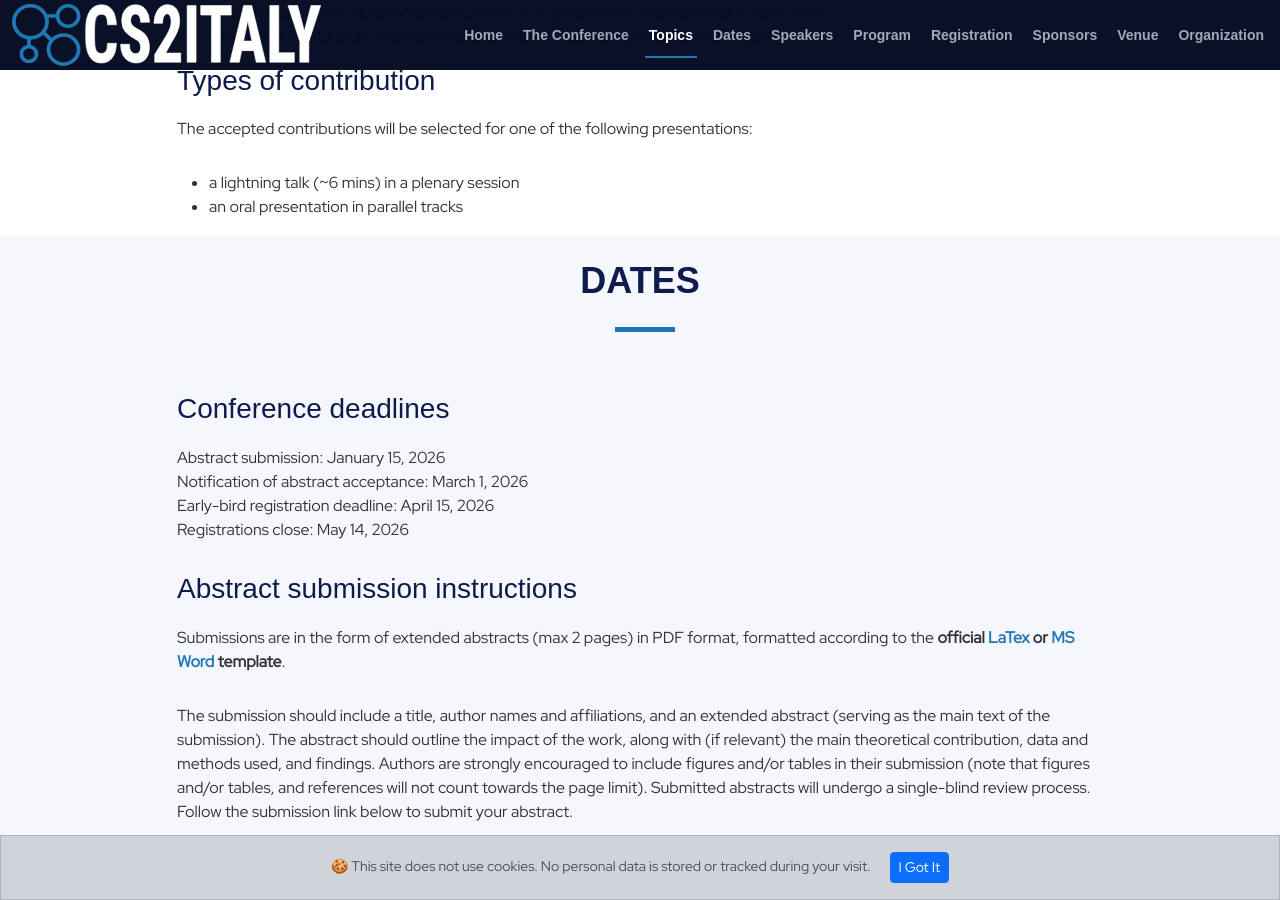
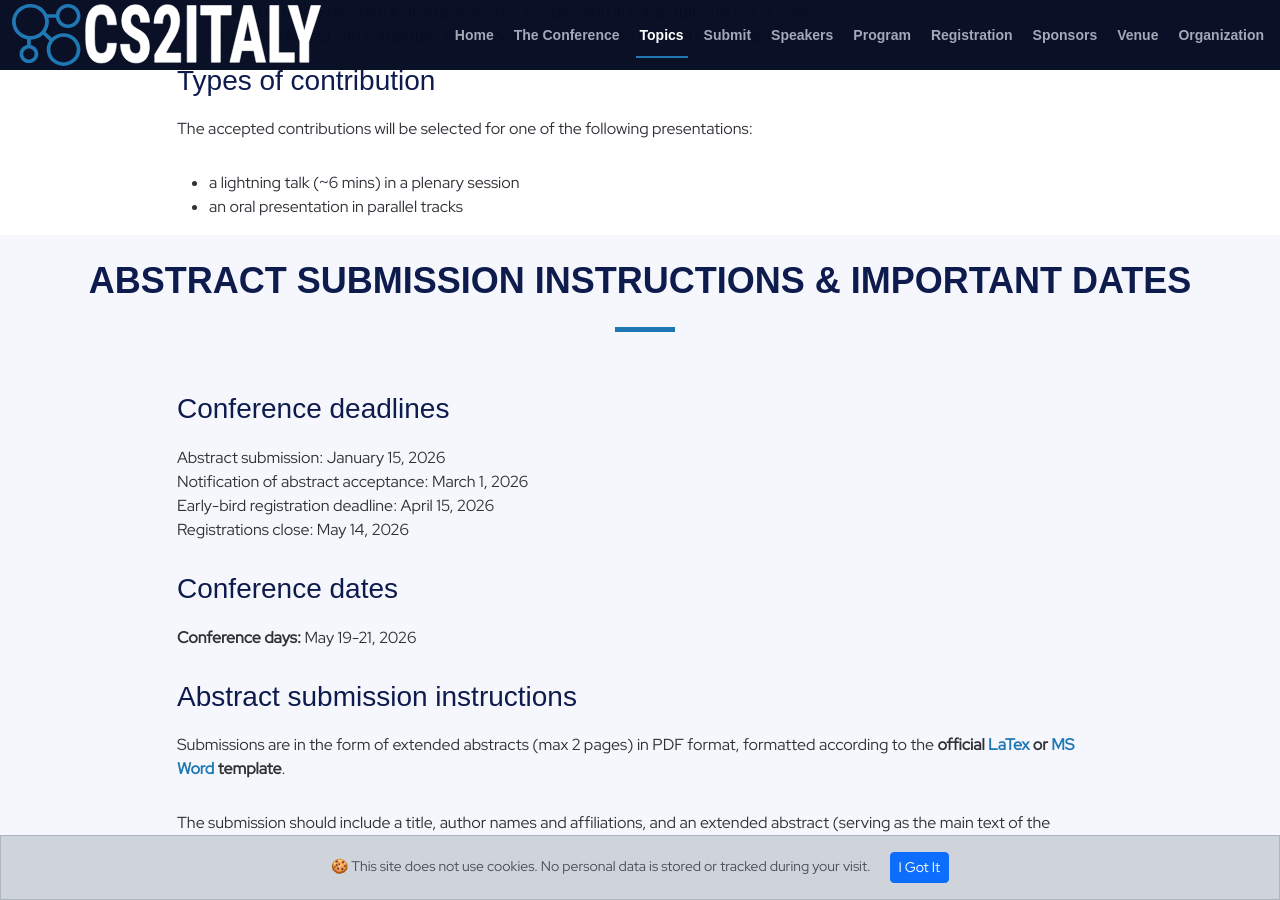
Before and after one commit to CS2Italy/conference, a Jekyll site: the page built from docs/index.md, in a window 1280 px wide and 900 px high, scrolled down 2440 px. Built offline with Jekyll 4.4.1, drawn with Linux system fonts in a browser that asks for light colours; some web fonts are replaced; some of the changed text lies outside the part shown.

Commit message:
Update submission instructions

```diff
--- a/docs/_layouts/default.html
+++ b/docs/_layouts/default.html
@@ -68,7 +68,7 @@
           <li><a class="nav-link scrollto active" href="#home">Home</a></li>
           <li><a class="nav-link scrollto" href="#about">The Conference</a></li>
           <li><a class="nav-link scrollto" href="#cfp">Topics</a></li>
-          <li><a class="nav-link scrollto" href="#dates">Dates</a></li>
+          <li><a class="nav-link scrollto" href="#dates">Submit</a></li>
 	  {% if count_speakers > 0 %}
           <li><a class="nav-link scrollto" href="#speakers">Speakers</a></li>
 	  {% endif %}
@@ -140,7 +140,7 @@
       <br>
       <div class="container" data-aos="fade-up">
         <div class="section-header">
-          <h2>Dates</h2>
+          <h2>Abstract Submission Instructions & Important Dates</h2>
         </div>
 	<div class="row">
         	<div class="col-lg-1">&nbsp;</div>
--- a/docs/_texts/03_dates.md
+++ b/docs/_texts/03_dates.md
@@ -3,6 +3,9 @@ Abstract submission: January 15, 2026<br/>
 Notification of abstract acceptance: March 1, 2026<br/>
 Early-bird registration deadline: April 15, 2026<br/>
 Registrations close: May 14, 2026<br/>
+
+<h3>Conference dates</h3>
+<b>Conference days:</b> May 19-21, 2026<br/>
 
 <h3>Abstract submission instructions</h3>
 Submissions are in the form of extended abstracts (max 2 pages) in PDF format, formatted according to the **official [LaTex](https://drive.google.com/file/d/15maGbb34Hjq3aWZoXgmW9JVPWj5t1803/view?usp=sharing) or [MS Word](https://www.dropbox.com/scl/fi/8gv3h2b7dk7bw6hnep96e/cs2italy_2026_word_template.docx?rlkey=ldbml0427n4oh2p5cx9lpid4t&dl=0) template**.
```
Also changed, not shown: other parts of docs/_texts/03_dates.md (+0 -4 lines).
